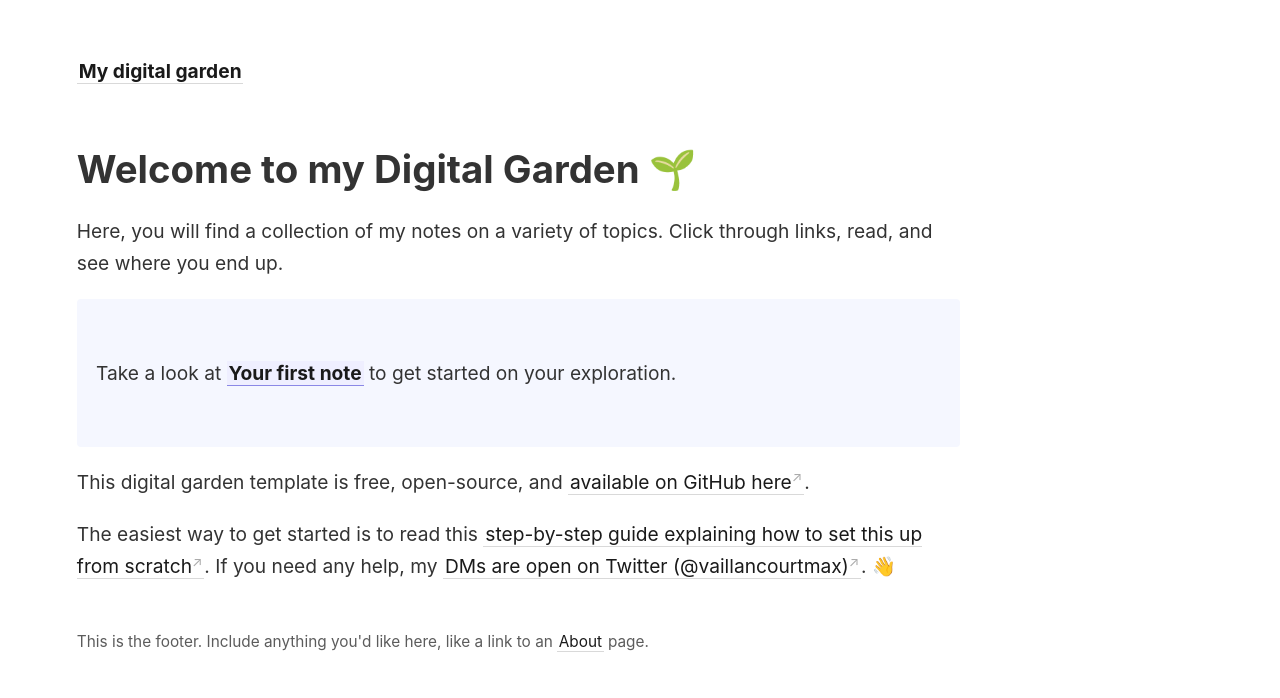
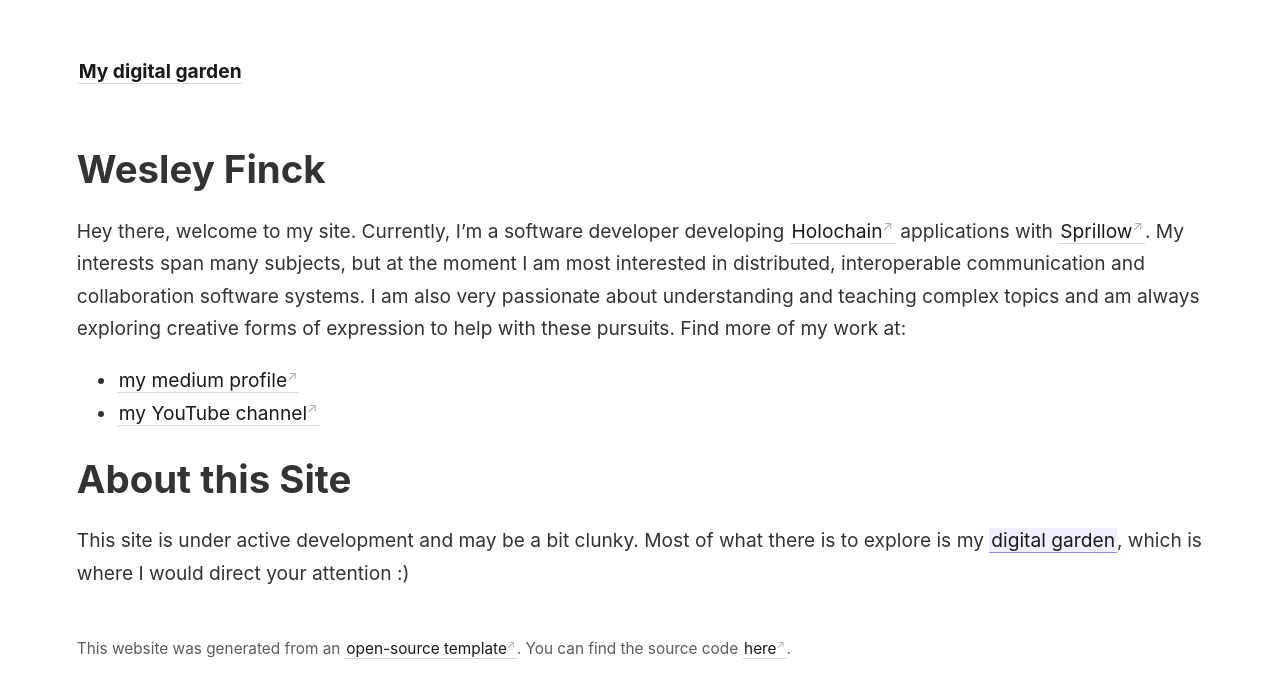
Before and after one commit to weswalla/digital-garden, a Jekyll site: the page built from _pages/index.md, in a window 1280 px wide. Shown: the top 698 px of the page. Built offline with Jekyll 4.4.1, drawn with Linux system fonts in a browser that asks for light colours.

Commit message:
updated home page and basic intro to digital garden

```diff
--- a/_includes/footer.html
+++ b/_includes/footer.html
@@ -1 +1 @@
-This is the footer. Include anything you'd like here, like a link to an <a class="internal-link" href="/about">About</a> page.
+This website was generated from an <a href="https://github.com/maximevaillancourt/digital-garden-jekyll-template">open-source template</a>. You can find the source code <a href="https://github.com/weswalla/digital-garden">here</a>.
--- a/_pages/index.md
+++ b/_pages/index.md
@@ -4,19 +4,14 @@ title: Home
 id: home
 permalink: /
 ---
+# Wesley Finck
+Hey there, welcome to my site. Currently, I'm a software developer developing [Holochain](https://www.holochain.org/) applications with [Sprillow](https://sprillow.com).
+My interests span many subjects, but at the moment I am most interested in distributed, interoperable communication and collaboration software systems.
+I am also very passionate about understanding and teaching complex topics and am always exploring creative forms of expression to help with these pursuits.
+Find more of my work at:
+- [my medium profile](https://wesleyfinck.medium.com/)
+- [my YouTube channel](https://www.youtube.com/channel/UCPMZ2h9TqvfWIAQyFGfPyEQ)
 
-# Welcome to my Digital Garden 🌱
-Here, you will find a collection of my notes on a variety of topics. Click through links, read, and see where you end up.
-<p style="padding: 3em 1em; background: #f5f7ff; border-radius: 4px;">
-  Take a look at <span style="font-weight: bold">[[Your first note]]</span> to get started on your exploration.
-</p>
-
-This digital garden template is free, open-source, and [available on GitHub here](https://github.com/maximevaillancourt/digital-garden-jekyll-template).
-
-The easiest way to get started is to read this [step-by-step guide explaining how to set this up from scratch](https://maximevaillancourt.com/blog/setting-up-your-own-digital-garden-with-jekyll). If you need any help, my [DMs are open on Twitter (@vaillancourtmax)](https://twitter.com/vaillancourtmax). 👋
-
-<style>
-  .wrapper {
-    max-width: 46em;
-  }
-</style>
+# About this Site
+This site is under active development and may be a bit clunky.
+Most of what there is to explore is my [[digital garden]], which is where I would direct your attention :)
```
Also changed, not shown: _notes/digital garden.md (added, +9 -0 lines).
